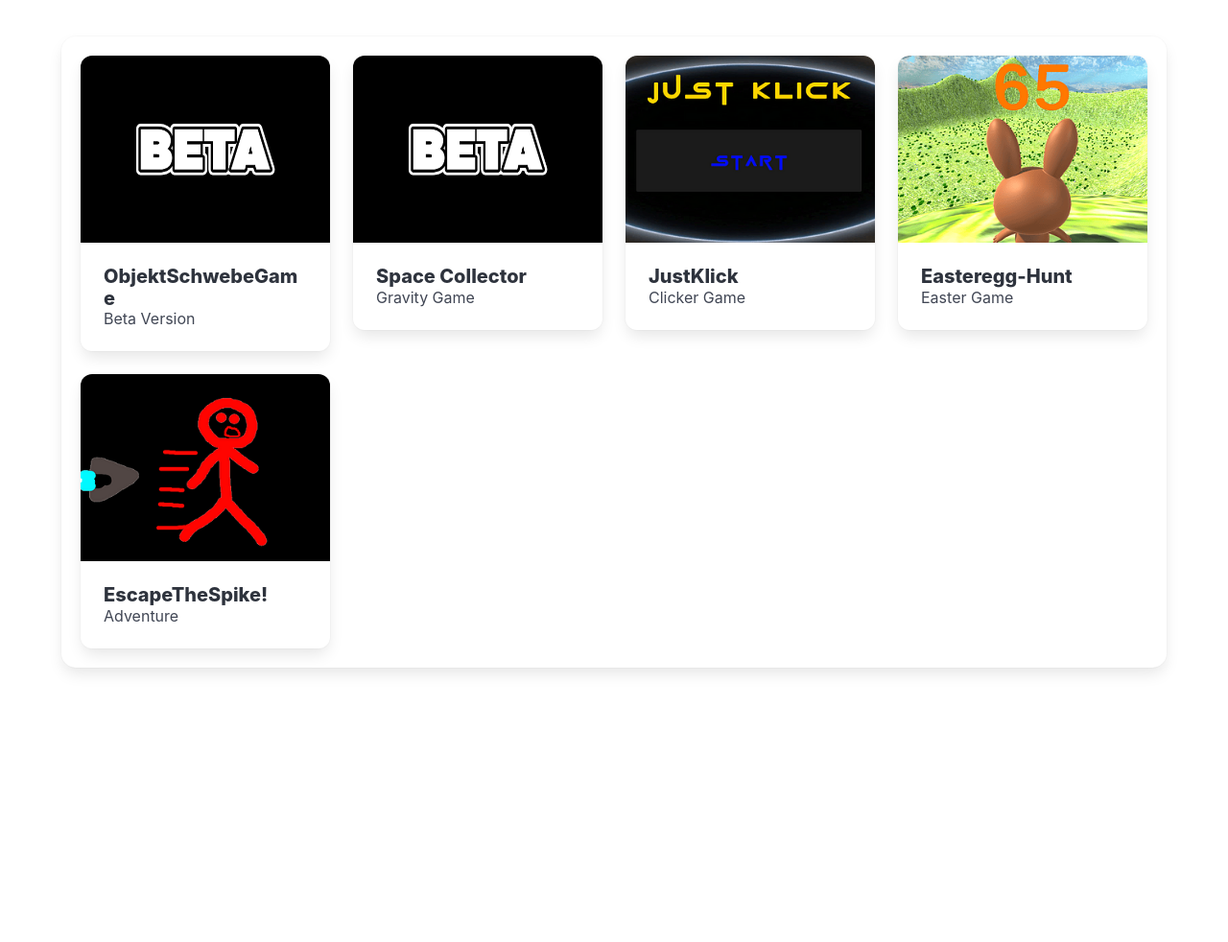
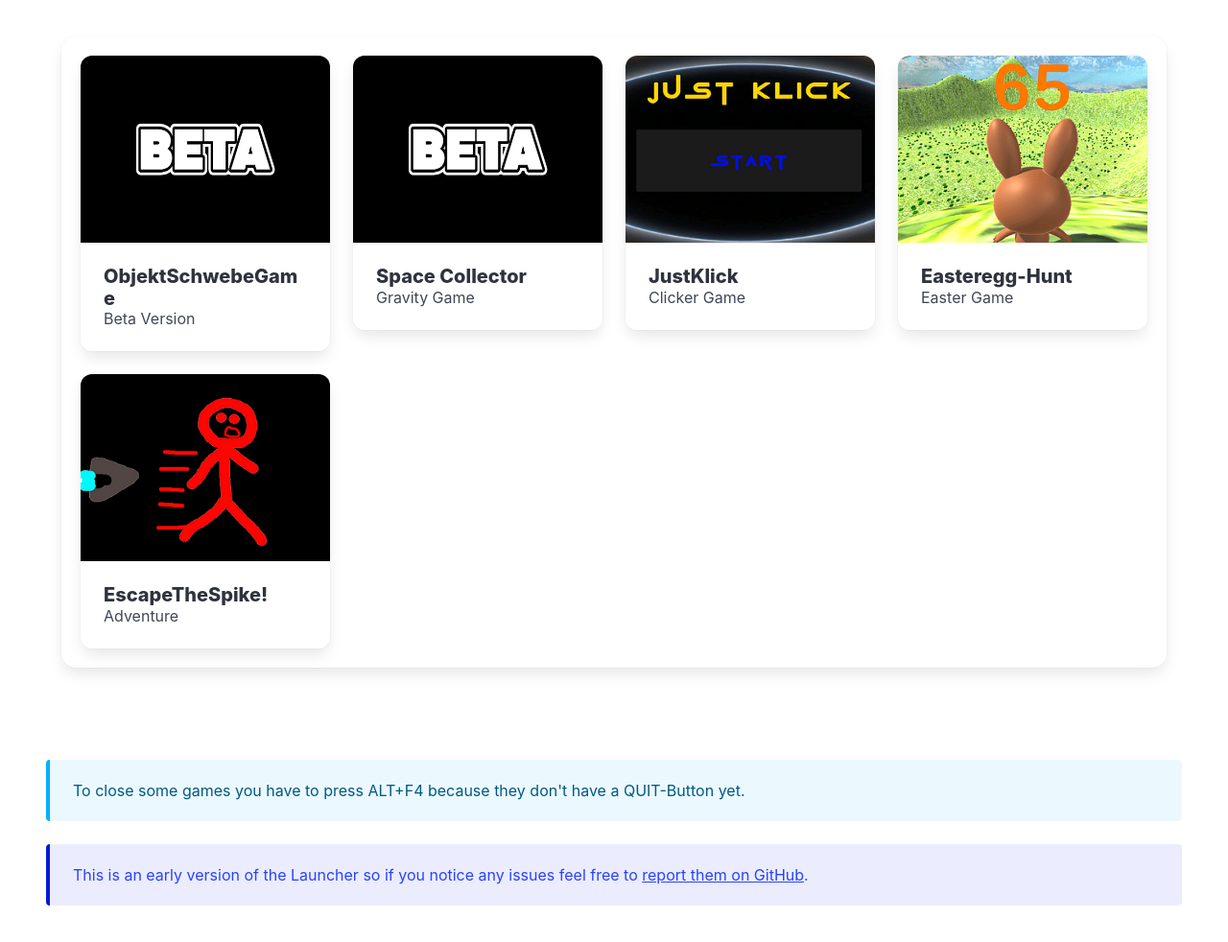
Before and after one commit to lutz-stu/hackergames-launcher, an Electron app: page index.html in a window 1280 px wide. Shown: the part 62-1044 px from the top of the page at 96% size. Before the commit the page ends 806 px from the top, so only its background shows below. Drawn offline with nearby package versions, Linux system fonts and the light colour scheme; no server answers.

Commit message:
added messages at the bottom about closing games and reporting issues

```diff
--- a/index.html
+++ b/index.html
@@ -20,7 +20,7 @@
                 }
             }
 
-            /* styling for normal navbar-item (Desktop)
+            /* styling for normal navbar-item (Desktop) */
             .navbar-item.is-selected {
                 background-color: transparent;
                 color: #3273dc;
@@ -135,7 +135,10 @@
                         </div>
                     </div>
                 </div>
+            </div>
+            -->
 
+            <!--
             <div class="navbar-end">
                 <div class="navbar-item">
                     <div class="buttons">
@@ -144,17 +147,14 @@
                             href="https://minihacker3000.itch.io"
                             target="”_blank”"
                         >
-                                <span class="icon-text">
-                                    <span class="icon">
-                                        <img
+                            <span
+                                ><img
                                     src="/img/external-link.svg"
-                                            style="filter: invert(1)"
+                                    class="invert"
                                 />
-                                    </span>
-                                    <span>Minihacker3000 on itch.io</span>
-                                </span>
+                                &nbsp;Report an issue on GitHub</span
+                            >
                         </a>
-                        </div>
                     </div>
                 </div>
             </div>
@@ -322,6 +322,37 @@
             </div>
         </section>
 
+        <section class="section">
+            <article class="message is-info">
+                <!--
+                <div class="message-header">
+                  <p>Info</p>
+                  <button class="delete" aria-label="delete"></button>
+                </div>
+                -->
+                <div class="message-body">
+                    To close some games you have to press ALT+F4 because they
+                    don't have a QUIT-Button yet.
+                </div>
+            </article>
+            <article class="message is-link">
+                <!--
+                <div class="message-header">
+                  <p>Link</p>
+                  <button class="delete" aria-label="delete"></button>
+                </div>
+                -->
+                <div class="message-body">
+                    This is an early version of the Launcher so if you notice
+                    any issues feel free to
+                    <a
+                        href="https://github.com/lutz-stu/hackergames-launcher/issues"
+                        >report them on GitHub</a
+                    >.
+                </div>
+            </article>
+        </section>
+
         <script src="renderer.js"></script>
     </body>
 </html>
```
Lines whose indentation alone changed are shown as unchanged.
